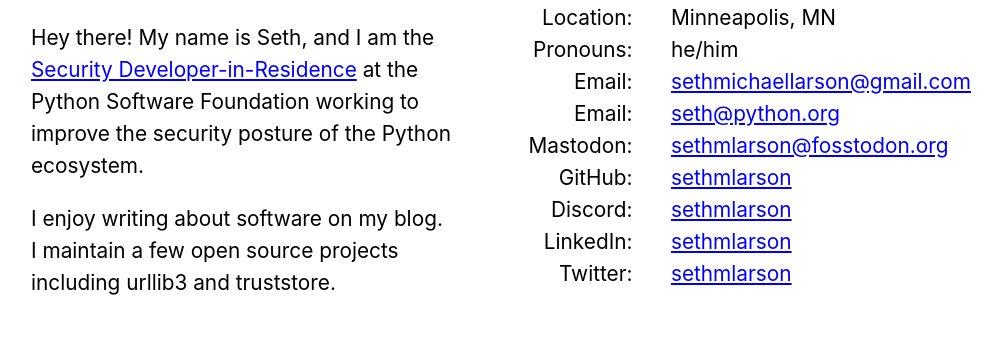
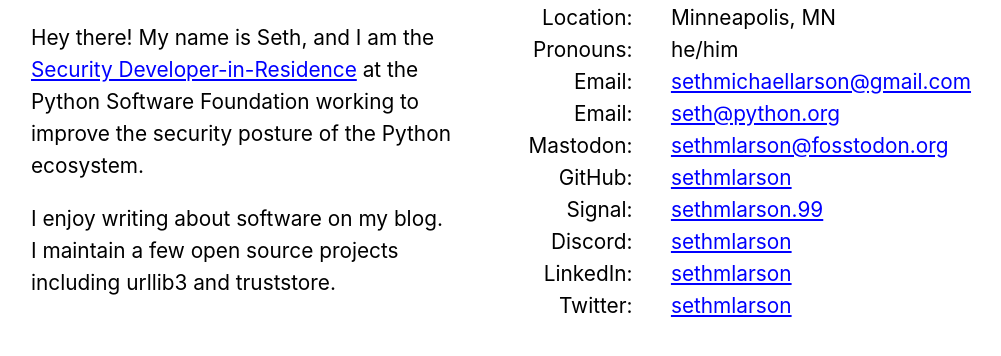
Before and after one commit to sethmlarson/sethmlarson.dev, a Flask app: page / in a window 1280 px wide. Shown: the part 168-524 px from the top of the page, without its empty margins (129-1130 px from the left). Run offline with Flask 2, Linux system fonts and the light colour scheme; some libraries are stand-ins or nearby versions; some web fonts are replaced.

Commit message:
Add Signal username and URL

```diff
--- a/app/templates/index.html
+++ b/app/templates/index.html
@@ -21,6 +21,7 @@
             <div>Email:</div>
             <div>Mastodon:</div>
             <div>GitHub:</div>
+            <div>Signal:</div>
             <div>Discord:</div>
             <div>LinkedIn:</div>
             <div>Twitter:</div>
@@ -32,6 +33,7 @@
             <div><a href="mailto:seth@python.org" target="_blank" rel="noopener noreferrer">seth@python.org</a></div>
             <div><a href="https://fosstodon.org/@sethmlarson" target="_blank" rel="me noopener noreferrer">sethmlarson@fosstodon.org</a></div>
             <div><a href="https://github.com/sethmlarson" target="_blank" rel="me noopener noreferrer">sethmlarson</a></div>
+            <div><a href="https://signal.me/#eu/gpQLD3Q+O1Azvo7cD5nggei42PazYNXHnL1XYLaumYjv/ZCr09NK0Z7uJKTlnFJw" target="_blank" rel="me noopener noreferrer">sethmlarson.99</a></div>
             <div><a href="https://discord.com/users/481989102951202817" target="_blank" rel="noopener noreferrer">sethmlarson</a></div>
             <div><a href="https://www.linkedin.com/in/sethmlarson/" target="_blank" rel="noopener noreferrer">sethmlarson</a></div>
             <div><a href="https://twitter.com/sethmlarson" target="_blank" rel="noopener noreferrer">sethmlarson</a></div>
```
